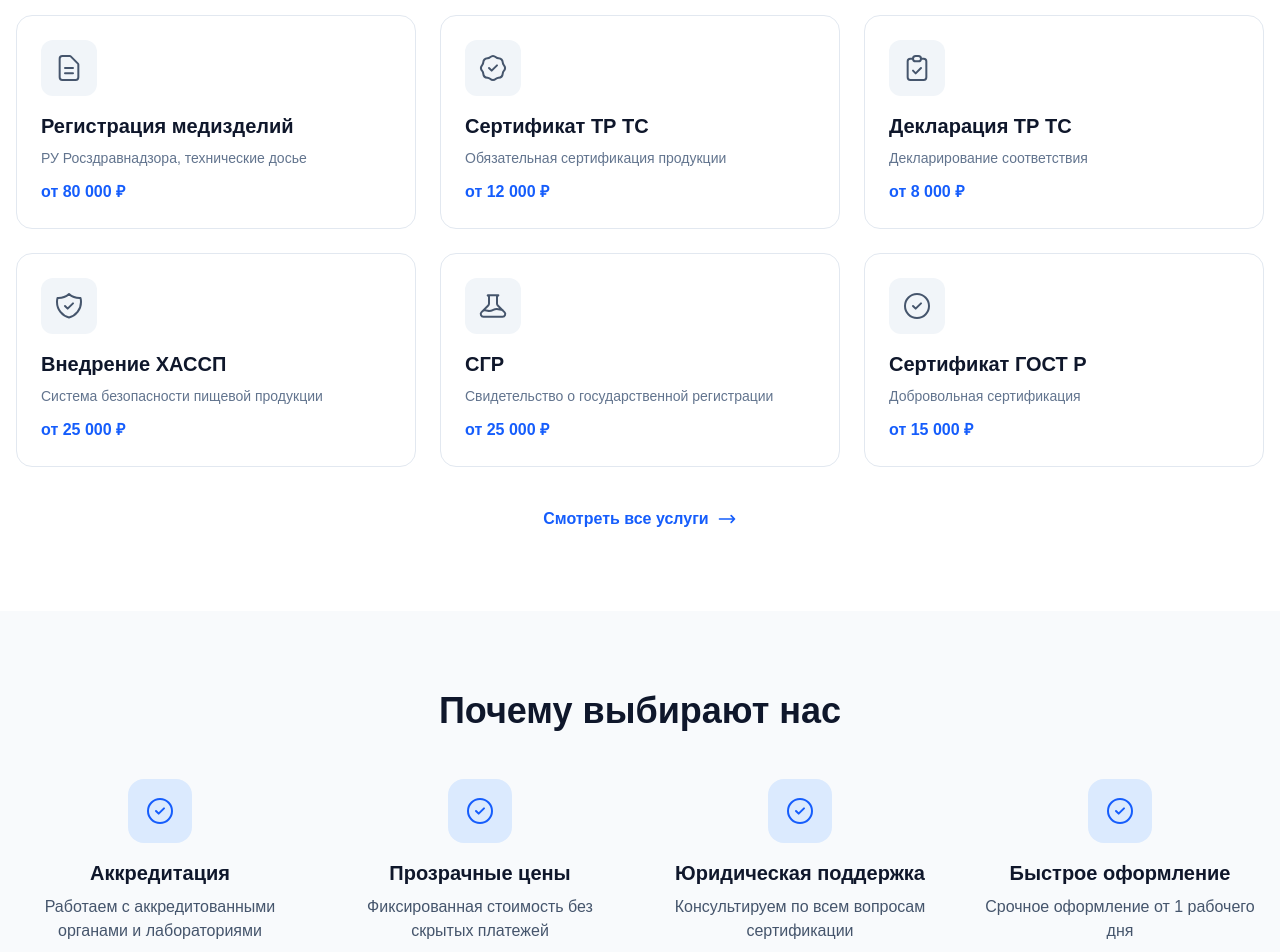
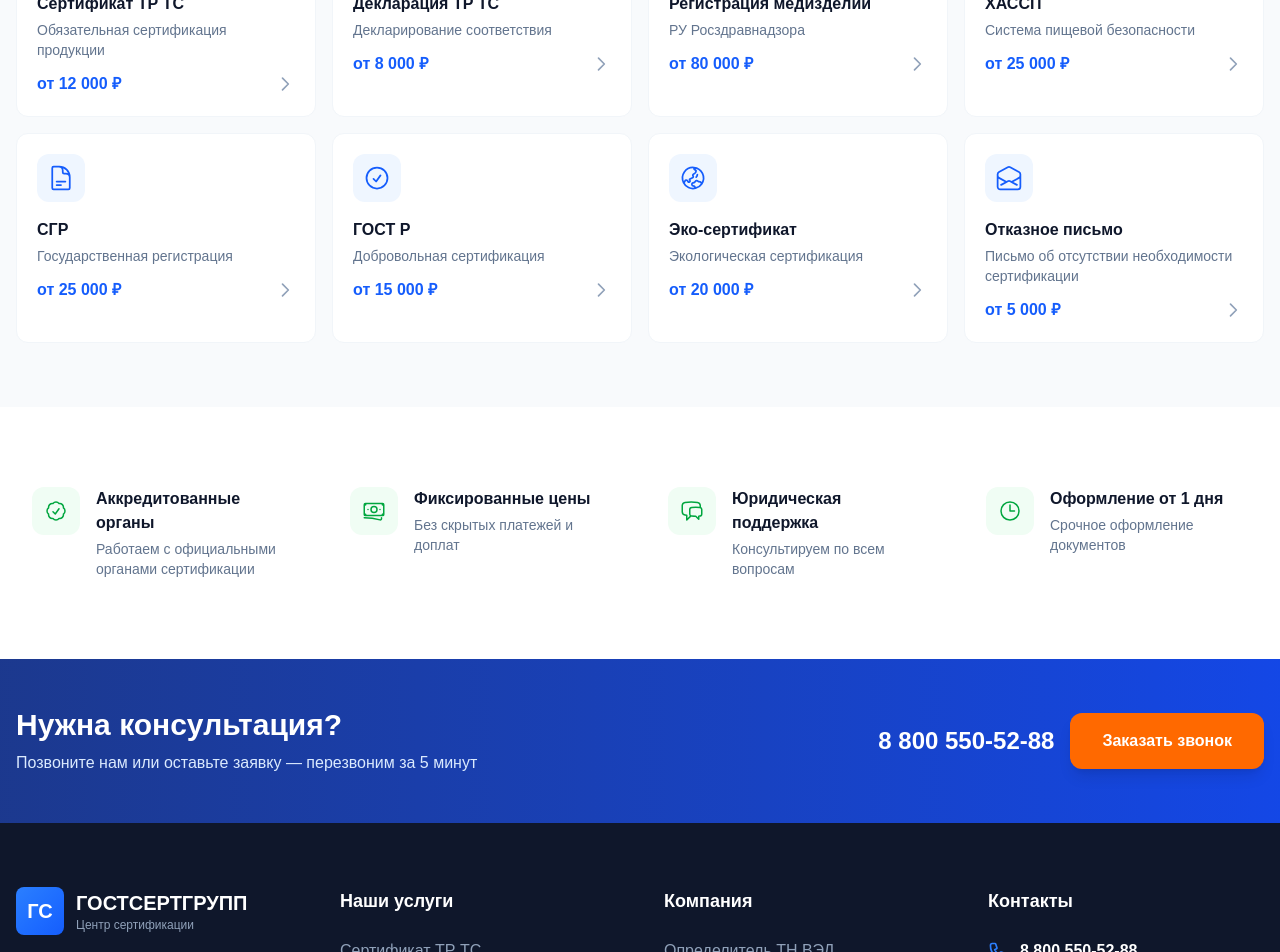
Before and after one commit to KZNGSG/gsg-rt-new, a Next.js app: page / in a window 1280 px wide. Shown: the part 1020-1972 px from the top of the page. Built offline with nearby package versions, Linux system fonts and the light colour scheme.

Commit message:
Redesign page: 4-col services, compact layout

```diff
--- a/src/app/page.tsx
+++ b/src/app/page.tsx
@@ -3,13 +3,6 @@ import Link from 'next/link';
 import { Hero } from '@/components/sections/Hero';
 
 const SERVICES = [
-  {
-    title: 'Регистрация медизделий',
-    desc: 'РУ Росздравнадзора, технические досье',
-    price: 'от 80 000',
-    slug: 'registratsiya-medizdeliy',
-    icon: 'medical'
-  },
   {
     title: 'Сертификат ТР ТС',
     desc: 'Обязательная сертификация продукции',
@@ -25,58 +18,89 @@ const SERVICES = [
     icon: 'declaration'
   },
   {
-    title: 'Внедрение ХАССП',
-    desc: 'Система безопасности пищевой продукции',
+    title: 'Регистрация медизделий',
+    desc: 'РУ Росздравнадзора',
+    price: 'от 80 000',
+    slug: 'registratsiya-medizdeliy',
+    icon: 'medical'
+  },
+  {
+    title: 'ХАССП',
+    desc: 'Система пищевой безопасности',
     price: 'от 25 000',
     slug: 'hassp',
     icon: 'haccp'
   },
   {
     title: 'СГР',
-    desc: 'Свидетельство о государственной регистрации',
+    desc: 'Государственная регистрация',
     price: 'от 25 000',
     slug: 'sgr',
     icon: 'sgr'
   },
   {
-    title: 'Сертификат ГОСТ Р',
+    title: 'ГОСТ Р',
     desc: 'Добровольная сертификация',
     price: 'от 15 000',
     slug: 'gost-r',
     icon: 'gost'
   },
+  {
+    title: 'Эко-сертификат',
+    desc: 'Экологическая сертификация',
+    price: 'от 20 000',
+    slug: 'eco',
+    icon: 'eco'
+  },
+  {
+    title: 'Отказное письмо',
+    desc: 'Письмо об отсутствии необходимости сертификации',
+    price: 'от 5 000',
+    slug: 'otkaznoe-pismo',
+    icon: 'letter'
+  },
 ];
 
 function ServiceIcon({ type }: { type: string }) {
   const icons: Record<string, React.ReactElement> = {
-    medical: (
-      <svg className="w-8 h-8" fill="none" stroke="currentColor" viewBox="0 0 24 24">
-        <path strokeLinecap="round" strokeLinejoin="round" strokeWidth={1.5} d="M9 12h6m-6 4h6m2 5H7a2 2 0 01-2-2V5a2 2 0 012-2h5.586a1 1 0 01.707.293l5.414 5.414a1 1 0 01.293.707V19a2 2 0 01-2 2z" />
-      </svg>
-    ),
     certificate: (
-      <svg className="w-8 h-8" fill="none" stroke="currentColor" viewBox="0 0 24 24">
-        <path strokeLinecap="round" strokeLinejoin="round" strokeWidth={1.5} d="M9 12l2 2 4-4M7.835 4.697a3.42 3.42 0 001.946-.806 3.42 3.42 0 014.438 0 3.42 3.42 0 001.946.806 3.42 3.42 0 013.138 3.138 3.42 3.42 0 00.806 1.946 3.42 3.42 0 010 4.438 3.42 3.42 0 00-.806 1.946 3.42 3.42 0 01-3.138 3.138 3.42 3.42 0 00-1.946.806 3.42 3.42 0 01-4.438 0 3.42 3.42 0 00-1.946-.806 3.42 3.42 0 01-3.138-3.138 3.42 3.42 0 00-.806-1.946 3.42 3.42 0 010-4.438 3.42 3.42 0 00.806-1.946 3.42 3.42 0 013.138-3.138z" />
+      <svg className="w-7 h-7" fill="none" stroke="currentColor" strokeWidth={1.5} viewBox="0 0 24 24">
+        <path strokeLinecap="round" strokeLinejoin="round" d="M9 12.75L11.25 15 15 9.75M21 12c0 1.268-.63 2.39-1.593 3.068a3.745 3.745 0 01-1.043 3.296 3.745 3.745 0 01-3.296 1.043A3.745 3.745 0 0112 21c-1.268 0-2.39-.63-3.068-1.593a3.746 3.746 0 01-3.296-1.043 3.745 3.745 0 01-1.043-3.296A3.745 3.745 0 013 12c0-1.268.63-2.39 1.593-3.068a3.745 3.745 0 011.043-3.296 3.746 3.746 0 013.296-1.043A3.746 3.746 0 0112 3c1.268 0 2.39.63 3.068 1.593a3.746 3.746 0 013.296 1.043 3.746 3.746 0 011.043 3.296A3.745 3.745 0 0121 12z" />
       </svg>
     ),
     declaration: (
-      <svg className="w-8 h-8" fill="none" stroke="currentColor" viewBox="0 0 24 24">
-        <path strokeLinecap="round" strokeLinejoin="round" strokeWidth={1.5} d="M9 5H7a2 2 0 00-2 2v12a2 2 0 002 2h10a2 2 0 002-2V7a2 2 0 00-2-2h-2M9 5a2 2 0 002 2h2a2 2 0 002-2M9 5a2 2 0 012-2h2a2 2 0 012 2m-6 9l2 2 4-4" />
+      <svg className="w-7 h-7" fill="none" stroke="currentColor" strokeWidth={1.5} viewBox="0 0 24 24">
+        <path strokeLinecap="round" strokeLinejoin="round" d="M9 12h3.75M9 15h3.75M9 18h3.75m3 .75H18a2.25 2.25 0 002.25-2.25V6.108c0-1.135-.845-2.098-1.976-2.192a48.424 48.424 0 00-1.123-.08m-5.801 0c-.065.21-.1.433-.1.664 0 .414.336.75.75.75h4.5a.75.75 0 00.75-.75 2.25 2.25 0 00-.1-.664m-5.8 0A2.251 2.251 0 0113.5 2.25H15c1.012 0 1.867.668 2.15 1.586m-5.8 0c-.376.023-.75.05-1.124.08C9.095 4.01 8.25 4.973 8.25 6.108V8.25m0 0H4.875c-.621 0-1.125.504-1.125 1.125v11.25c0 .621.504 1.125 1.125 1.125h9.75c.621 0 1.125-.504 1.125-1.125V9.375c0-.621-.504-1.125-1.125-1.125H8.25zM6.75 12h.008v.008H6.75V12zm0 3h.008v.008H6.75V15zm0 3h.008v.008H6.75V18z" />
+      </svg>
+    ),
+    medical: (
+      <svg className="w-7 h-7" fill="none" stroke="currentColor" strokeWidth={1.5} viewBox="0 0 24 24">
+        <path strokeLinecap="round" strokeLinejoin="round" d="M12 9v6m3-3H9m12 0a9 9 0 11-18 0 9 9 0 0118 0z" />
       </svg>
     ),
     haccp: (
-      <svg className="w-8 h-8" fill="none" stroke="currentColor" viewBox="0 0 24 24">
-        <path strokeLinecap="round" strokeLinejoin="round" strokeWidth={1.5} d="M9 12l2 2 4-4m5.618-4.016A11.955 11.955 0 0112 2.944a11.955 11.955 0 01-8.618 3.04A12.02 12.02 0 003 9c0 5.591 3.824 10.29 9 11.622 5.176-1.332 9-6.03 9-11.622 0-1.042-.133-2.052-.382-3.016z" />
+      <svg className="w-7 h-7" fill="none" stroke="currentColor" strokeWidth={1.5} viewBox="0 0 24 24">
+        <path strokeLinecap="round" strokeLinejoin="round" d="M9 12.75L11.25 15 15 9.75m-3-7.036A11.959 11.959 0 013.598 6 11.99 11.99 0 003 9.749c0 5.592 3.824 10.29 9 11.623 5.176-1.332 9-6.03 9-11.622 0-1.31-.21-2.571-.598-3.751h-.152c-3.196 0-6.1-1.248-8.25-3.285z" />
       </svg>
     ),
     sgr: (
-      <svg className="w-8 h-8" fill="none" stroke="currentColor" viewBox="0 0 24 24">
-        <path strokeLinecap="round" strokeLinejoin="round" strokeWidth={1.5} d="M19.428 15.428a2 2 0 00-1.022-.547l-2.387-.477a6 6 0 00-3.86.517l-.318.158a6 6 0 01-3.86.517L6.05 15.21a2 2 0 00-1.806.547M8 4h8l-1 1v5.172a2 2 0 00.586 1.414l5 5c1.26 1.26.367 3.414-1.415 3.414H4.828c-1.782 0-2.674-2.154-1.414-3.414l5-5A2 2 0 009 10.172V5L8 4z" />
+      <svg className="w-7 h-7" fill="none" stroke="currentColor" strokeWidth={1.5} viewBox="0 0 24 24">
+        <path strokeLinecap="round" strokeLinejoin="round" d="M19.5 14.25v-2.625a3.375 3.375 0 00-3.375-3.375h-1.5A1.125 1.125 0 0113.5 7.125v-1.5a3.375 3.375 0 00-3.375-3.375H8.25m0 12.75h7.5m-7.5 3H12M10.5 2.25H5.625c-.621 0-1.125.504-1.125 1.125v17.25c0 .621.504 1.125 1.125 1.125h12.75c.621 0 1.125-.504 1.125-1.125V11.25a9 9 0 00-9-9z" />
       </svg>
     ),
     gost: (
-      <svg className="w-8 h-8" fill="none" stroke="currentColor" viewBox="0 0 24 24">
-        <path strokeLinecap="round" strokeLinejoin="round" strokeWidth={1.5} d="M9 12l2 2 4-4m6 2a9 9 0 11-18 0 9 9 0 0118 0z" />
+      <svg className="w-7 h-7" fill="none" stroke="currentColor" strokeWidth={1.5} viewBox="0 0 24 24">
+        <path strokeLinecap="round" strokeLinejoin="round" d="M9 12.75L11.25 15 15 9.75M21 12a9 9 0 11-18 0 9 9 0 0118 0z" />
+      </svg>
+    ),
+    eco: (
+      <svg className="w-7 h-7" fill="none" stroke="currentColor" strokeWidth={1.5} viewBox="0 0 24 24">
+        <path strokeLinecap="round" strokeLinejoin="round" d="M12.75 3.03v.568c0 .334.148.65.405.864l1.068.89c.442.369.535 1.01.216 1.49l-.51.766a2.25 2.25 0 01-1.161.886l-.143.048a1.107 1.107 0 00-.57 1.664c.369.555.169 1.307-.427 1.605L9 13.125l.423 1.059a.956.956 0 01-1.652.928l-.679-.906a1.125 1.125 0 00-1.906.172L4.5 15.75l-.612.153M12.75 3.031a9 9 0 00-8.862 12.872M12.75 3.031a9 9 0 016.69 14.036m0 0l-.177-.529A2.25 2.25 0 0017.128 15H16.5l-.324-.324a1.453 1.453 0 00-2.328.377l-.036.073a1.586 1.586 0 01-.982.816l-.99.282c-.55.157-.894.702-.8 1.267l.073.438c.08.474.49.821.97.821.846 0 1.598.542 1.865 1.345l.215.643m5.276-3.67a9.012 9.012 0 01-5.276 3.67m0 0a9 9 0 01-10.275-4.835M15.75 9c0 .896-.393 1.7-1.016 2.25" />
+      </svg>
+    ),
+    letter: (
+      <svg className="w-7 h-7" fill="none" stroke="currentColor" strokeWidth={1.5} viewBox="0 0 24 24">
+        <path strokeLinecap="round" strokeLinejoin="round" d="M21.75 9v.906a2.25 2.25 0 01-1.183 1.981l-6.478 3.488M2.25 9v.906a2.25 2.25 0 001.183 1.981l6.478 3.488m8.839 2.51l-4.66-2.51m0 0l-1.023-.55a2.25 2.25 0 00-2.134 0l-1.022.55m0 0l-4.661 2.51m16.5 1.615a2.25 2.25 0 01-2.25 2.25h-15a2.25 2.25 0 01-2.25-2.25V8.844a2.25 2.25 0 011.183-1.98l7.5-4.04a2.25 2.25 0 012.134 0l7.5 4.04a2.25 2.25 0 011.183 1.98V19.5z" />
       </svg>
     ),
   };
@@ -89,104 +113,131 @@ export default function Home() {
       <Hero />
 
       {/* Секция услуг */}
-      <section className="py-20 bg-white">
+      <section className="py-16 bg-slate-50">
         <div className="container mx-auto px-4">
-          <div className="text-center mb-12">
-            <h2 className="text-3xl md:text-4xl font-bold text-slate-900 mb-4">
+          <div className="flex items-center justify-between mb-8">
+            <h2 className="text-2xl md:text-3xl font-bold text-slate-900">
               Наши услуги
             </h2>
-            <p className="text-xl text-slate-600 max-w-2xl mx-auto">
-              Оформляем все виды разрешительной документации для вашего бизнеса
-            </p>
+            <Link
+              href="/vidy-sertifikacii"
+              className="text-blue-600 hover:text-blue-700 font-medium flex items-center gap-1 transition-colors"
+            >
+              Все услуги
+              <svg className="w-4 h-4" fill="none" stroke="currentColor" viewBox="0 0 24 24">
+                <path strokeLinecap="round" strokeLinejoin="round" strokeWidth={2} d="M9 5l7 7-7 7" />
+              </svg>
+            </Link>
           </div>
 
-          <div className="grid md:grid-cols-2 lg:grid-cols-3 gap-6">
+          <div className="grid sm:grid-cols-2 lg:grid-cols-4 gap-4">
             {SERVICES.map((service) => (
               <Link
                 key={service.slug}
                 href={`/vidy-sertifikacii/${service.slug}`}
-                className="group bg-white border border-slate-200 rounded-2xl p-6 hover:shadow-xl hover:border-blue-200 transition-all duration-300"
+                className="group bg-white rounded-xl p-5 hover:shadow-lg border border-slate-100 hover:border-blue-200 transition-all duration-200"
               >
-                <div className="w-14 h-14 flex items-center justify-center bg-slate-100 group-hover:bg-blue-50 rounded-xl mb-4 text-slate-600 group-hover:text-blue-600 transition-colors">
+                <div className="w-12 h-12 flex items-center justify-center bg-blue-50 group-hover:bg-blue-100 rounded-xl mb-4 text-blue-600 transition-colors">
                   <ServiceIcon type={service.icon} />
                 </div>
-                <h3 className="text-xl font-bold text-slate-900 mb-2 group-hover:text-blue-600 transition-colors">
+                <h3 className="font-bold text-slate-900 mb-1 group-hover:text-blue-600 transition-colors">
                   {service.title}
                 </h3>
-                <p className="text-slate-500 text-sm mb-3">{service.desc}</p>
-                <p className="text-blue-600 font-semibold">{service.price} ₽</p>
+                <p className="text-slate-500 text-sm mb-3 line-clamp-2">{service.desc}</p>
+                <div className="flex items-center justify-between">
+                  <span className="text-blue-600 font-semibold">{service.price} ₽</span>
+                  <span className="text-slate-400 group-hover:text-blue-600 transition-colors">
+                    <svg className="w-5 h-5" fill="none" stroke="currentColor" viewBox="0 0 24 24">
+                      <path strokeLinecap="round" strokeLinejoin="round" strokeWidth={2} d="M9 5l7 7-7 7" />
+                    </svg>
+                  </span>
+                </div>
               </Link>
             ))}
-          </div>
-
-          <div className="text-center mt-10">
-            <Link
-              href="/vidy-sertifikacii"
-              className="inline-flex items-center gap-2 text-blue-600 font-semibold hover:text-blue-700 transition-colors"
-            >
-              Смотреть все услуги
-              <svg className="w-5 h-5" fill="none" stroke="currentColor" viewBox="0 0 24 24">
-                <path strokeLinecap="round" strokeLinejoin="round" strokeWidth={2} d="M17 8l4 4m0 0l-4 4m4-4H3" />
-              </svg>
-            </Link>
           </div>
         </div>
       </section>
 
-      {/* Почему мы */}
-      <section className="py-20 bg-slate-50">
+      {/* Преимущества */}
+      <section className="py-16 bg-white">
         <div className="container mx-auto px-4">
-          <div className="text-center mb-12">
-            <h2 className="text-3xl md:text-4xl font-bold text-slate-900 mb-4">
-              Почему выбирают нас
-            </h2>
-          </div>
-
-          <div className="grid md:grid-cols-2 lg:grid-cols-4 gap-8">
+          <div className="grid sm:grid-cols-2 lg:grid-cols-4 gap-6">
             {[
               {
-                title: 'Аккредитация',
-                desc: 'Работаем с аккредитованными органами и лабораториями',
+                icon: (
+                  <svg className="w-6 h-6" fill="none" stroke="currentColor" strokeWidth={1.5} viewBox="0 0 24 24">
+                    <path strokeLinecap="round" strokeLinejoin="round" d="M9 12.75L11.25 15 15 9.75M21 12c0 1.268-.63 2.39-1.593 3.068a3.745 3.745 0 01-1.043 3.296 3.745 3.745 0 01-3.296 1.043A3.745 3.745 0 0112 21c-1.268 0-2.39-.63-3.068-1.593a3.746 3.746 0 01-3.296-1.043 3.745 3.745 0 01-1.043-3.296A3.745 3.745 0 013 12c0-1.268.63-2.39 1.593-3.068a3.745 3.745 0 011.043-3.296 3.746 3.746 0 013.296-1.043A3.746 3.746 0 0112 3c1.268 0 2.39.63 3.068 1.593a3.746 3.746 0 013.296 1.043 3.746 3.746 0 011.043 3.296A3.745 3.745 0 0121 12z" />
+                  </svg>
+                ),
+                title: 'Аккредитованные органы',
+                desc: 'Работаем с официальными органами сертификации',
               },
               {
-                title: 'Прозрачные цены',
-                desc: 'Фиксированная стоимость без скрытых платежей',
+                icon: (
+                  <svg className="w-6 h-6" fill="none" stroke="currentColor" strokeWidth={1.5} viewBox="0 0 24 24">
+                    <path strokeLinecap="round" strokeLinejoin="round" d="M2.25 18.75a60.07 60.07 0 0115.797 2.101c.727.198 1.453-.342 1.453-1.096V18.75M3.75 4.5v.75A.75.75 0 013 6h-.75m0 0v-.375c0-.621.504-1.125 1.125-1.125H20.25M2.25 6v9m18-10.5v.75c0 .414.336.75.75.75h.75m-1.5-1.5h.375c.621 0 1.125.504 1.125 1.125v9.75c0 .621-.504 1.125-1.125 1.125h-.375m1.5-1.5H21a.75.75 0 00-.75.75v.75m0 0H3.75m0 0h-.375a1.125 1.125 0 01-1.125-1.125V15m1.5 1.5v-.75A.75.75 0 003 15h-.75M15 10.5a3 3 0 11-6 0 3 3 0 016 0zm3 0h.008v.008H18V10.5zm-12 0h.008v.008H6V10.5z" />
+                  </svg>
+                ),
+                title: 'Фиксированные цены',
+                desc: 'Без скрытых платежей и доплат',
               },
               {
+                icon: (
+                  <svg className="w-6 h-6" fill="none" stroke="currentColor" strokeWidth={1.5} viewBox="0 0 24 24">
+                    <path strokeLinecap="round" strokeLinejoin="round" d="M20.25 8.511c.884.284 1.5 1.128 1.5 2.097v4.286c0 1.136-.847 2.1-1.98 2.193-.34.027-.68.052-1.02.072v3.091l-3-3c-1.354 0-2.694-.055-4.02-.163a2.115 2.115 0 01-.825-.242m9.345-8.334a2.126 2.126 0 00-.476-.095 48.64 48.64 0 00-8.048 0c-1.131.094-1.976 1.057-1.976 2.192v4.286c0 .837.46 1.58 1.155 1.951m9.345-8.334V6.637c0-1.621-1.152-3.026-2.76-3.235A48.455 48.455 0 0011.25 3c-2.115 0-4.198.137-6.24.402-1.608.209-2.76 1.614-2.76 3.235v6.226c0 1.621 1.152 3.026 2.76 3.235.577.075 1.157.14 1.74.194V21l4.155-4.155" />
+                  </svg>
+                ),
                 title: 'Юридическая поддержка',
-                desc: 'Консультируем по всем вопросам сертификации',
+                desc: 'Консультируем по всем вопросам',
               },
               {
-                title: 'Быстрое оформление',
-                desc: 'Срочное оформление от 1 рабочего дня',
+                icon: (
+                  <svg className="w-6 h-6" fill="none" stroke="currentColor" strokeWidth={1.5} viewBox="0 0 24 24">
+                    <path strokeLinecap="round" strokeLinejoin="round" d="M12 6v6h4.5m4.5 0a9 9 0 11-18 0 9 9 0 0118 0z" />
+                  </svg>
+                ),
+                title: 'Оформление от 1 дня',
+                desc: 'Срочное оформление документов',
               },
             ].map((item, i) => (
-              <div key={i} className="text-center">
-                <div className="w-16 h-16 flex items-center justify-center bg-blue-100 text-blue-600 rounded-2xl mx-auto mb-4">
-                  <svg className="w-8 h-8" fill="none" stroke="currentColor" viewBox="0 0 24 24">
-                    <path strokeLinecap="round" strokeLinejoin="round" strokeWidth={1.5} d="M9 12l2 2 4-4m6 2a9 9 0 11-18 0 9 9 0 0118 0z" />
-                  </svg>
+              <div key={i} className="flex items-start gap-4 p-4">
+                <div className="w-12 h-12 flex items-center justify-center bg-green-50 text-green-600 rounded-xl flex-shrink-0">
+                  {item.icon}
                 </div>
-                <h3 className="text-xl font-semibold text-slate-900 mb-2">{item.title}</h3>
-                <p className="text-slate-600">{item.desc}</p>
+                <div>
+                  <h3 className="font-semibold text-slate-900 mb-1">{item.title}</h3>
+                  <p className="text-sm text-slate-500">{item.desc}</p>
+                </div>
               </div>
             ))}
           </div>
         </div>
       </section>
 
-      {/* CTA секция */}
-      <section className="py-20 bg-gradient-to-r from-blue-600 to-blue-700">
-        <div className="container mx-auto px-4 text-center">
-          <h2 className="text-3xl md:text-4xl font-bold text-white mb-4">
-            Готовы начать сертификацию?
-          </h2>
-          <p className="text-xl text-blue-100 mb-8 max-w-2xl mx-auto">
-            Получите бесплатную консультацию и расчёт стоимости за 15 минут
-          </p>
-          <button className="bg-white text-blue-600 font-bold text-lg px-8 py-4 rounded-xl hover:bg-blue-50 transition-colors shadow-lg">
-            Получить консультацию
-          </button>
+      {/* CTA */}
+      <section className="py-12 bg-gradient-to-r from-blue-900 to-blue-700">
+        <div className="container mx-auto px-4">
+          <div className="flex flex-col md:flex-row items-center justify-between gap-6">
+            <div>
+              <h2 className="text-2xl md:text-3xl font-bold text-white mb-2">
+                Нужна консультация?
+              </h2>
+              <p className="text-blue-100">
+                Позвоните нам или оставьте заявку — перезвоним за 5 минут
+              </p>
+            </div>
+            <div className="flex flex-col sm:flex-row items-center gap-4">
+              <a
+                href="tel:88005505288"
+                className="text-2xl font-bold text-white hover:text-orange-300 transition-colors"
+              >
+                8 800 550-52-88
+              </a>
+              <button className="bg-orange-500 hover:bg-orange-600 text-white font-bold px-8 py-4 rounded-xl transition-colors shadow-lg">
+                Заказать звонок
+              </button>
+            </div>
+          </div>
         </div>
       </section>
     </>
```
